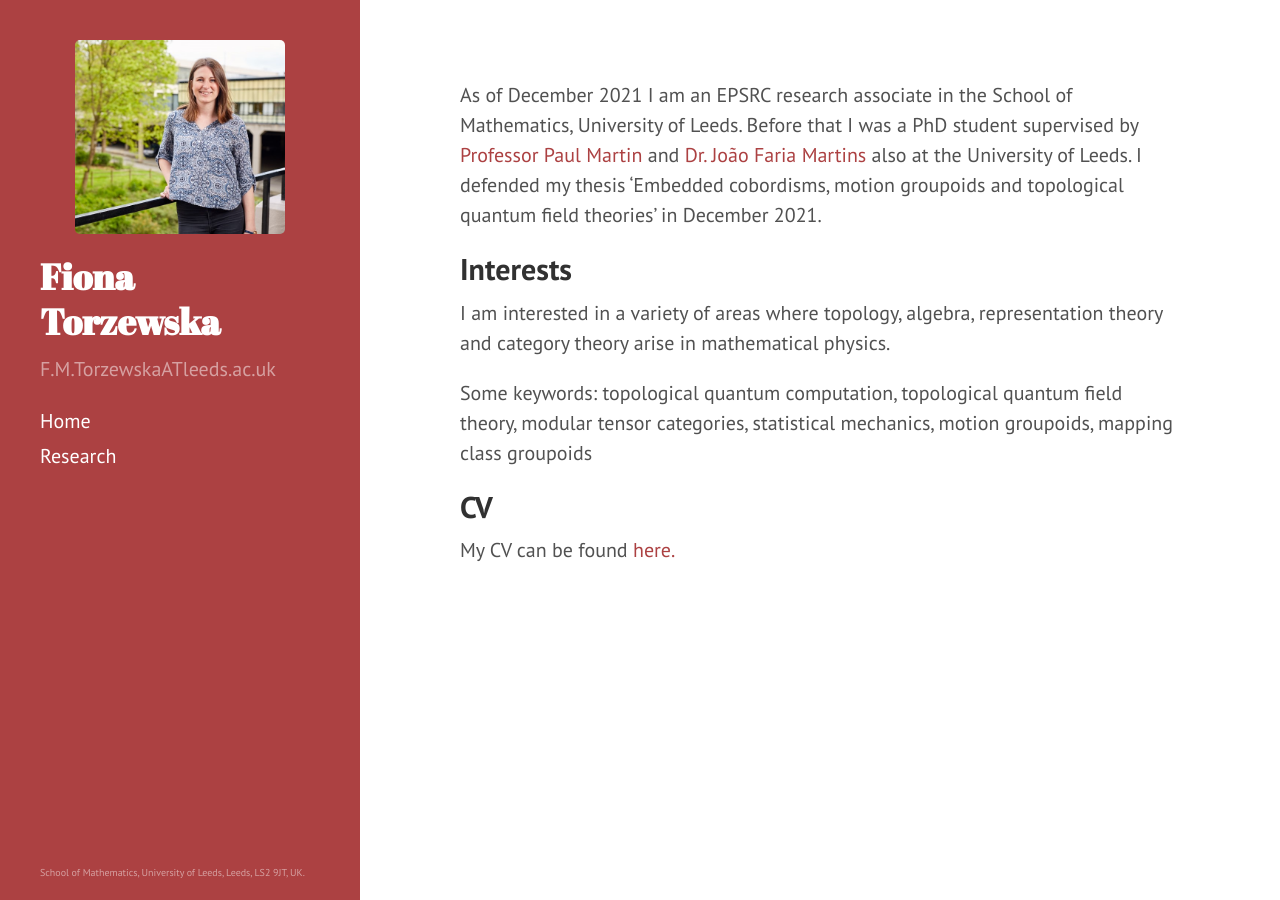
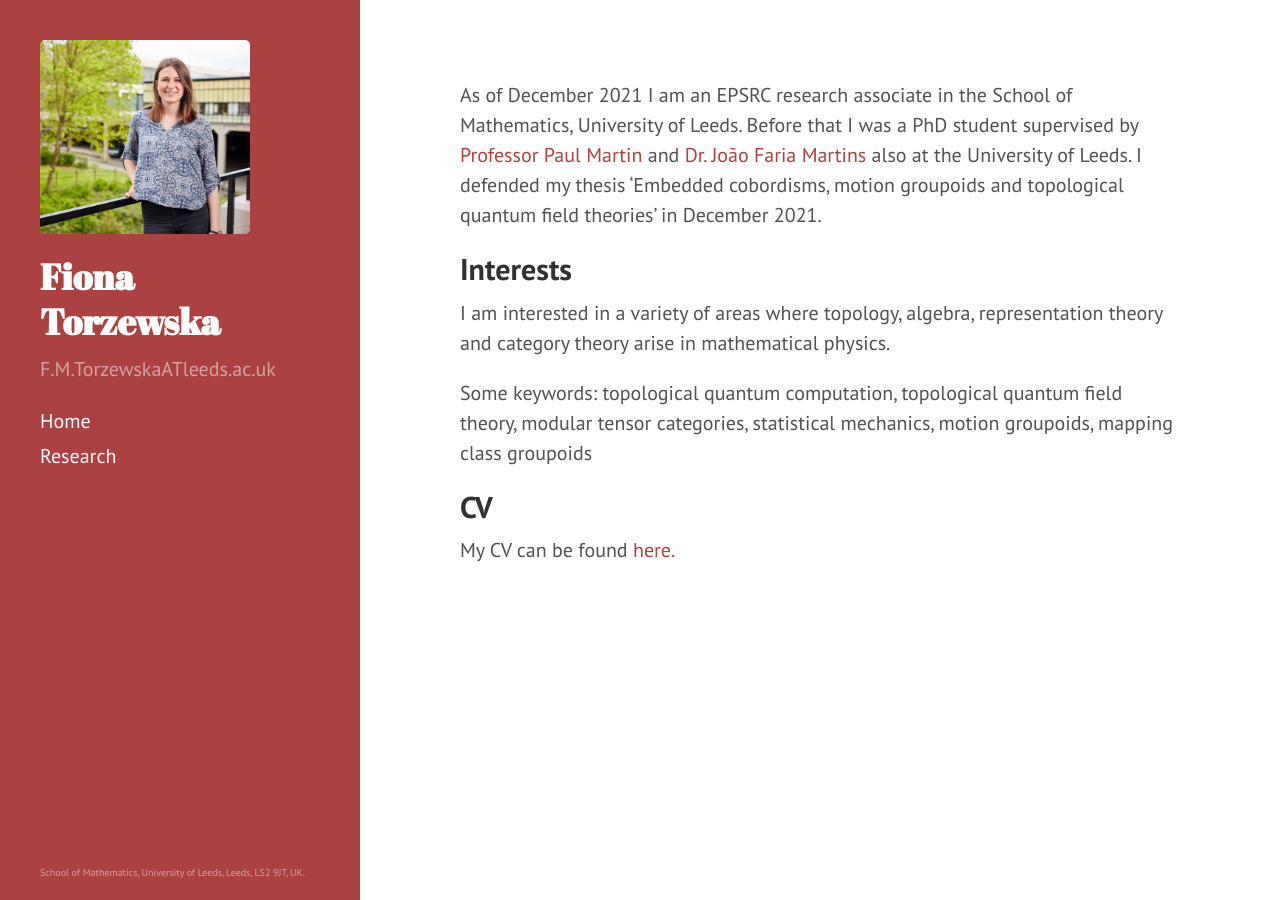
Before and after one commit to fionatorzewska/fionatorzewska.github.io, a Jekyll site: the page built from index.md, in a window 1280 px wide. Built offline with Jekyll 4.4.1, drawn with Linux system fonts in a browser that asks for light colours; Markdown is read by kramdown in place of the engine named in the settings; the list of posts is cut into pages by our own code.

Commit message:
Update sidebar.html

```diff
--- a/_includes/sidebar.html
+++ b/_includes/sidebar.html
@@ -1,7 +1,8 @@
 <div class="sidebar">
   <div class="container sidebar-sticky" >
+    <div style="text-align: left">
+    <img src='{{"/Images/Me.jpg" | absolute_url}}' alt="Me" style="display: block; width:75%;"> </div>
     <div class="sidebar-about">
-      <img src='{{"/Images/Me.jpg" | absolute_url}}' alt="Me" style="display: block; margin-left: auto; margin-right: auto; width:75%;">
       <h1 style="font-size:180%"; position: relative;>
         <a href="{{ '/' | relative_url }}">
           {{ site.title }}
```
